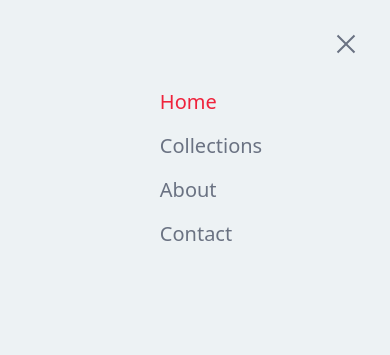
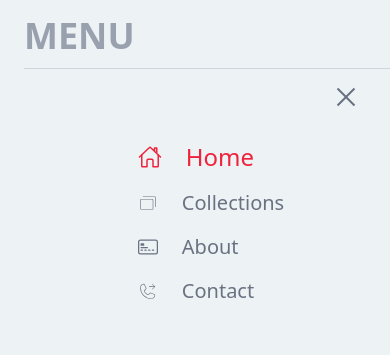
Before and after one commit to secondAfzaalAccount/FrontendUserLogo, a React (Vite) app: page / in a window 390 px wide. Both pictures are taken after a click on the element 367 px from the left and 34 px from the top of the page. Shown: the top 355 px of the page. Built offline with nearby package versions, Linux system fonts and the light colour scheme.

Commit message:
Your commit message here

```diff
--- a/src/App.jsx
+++ b/src/App.jsx
@@ -1,5 +1,5 @@
-import 'react-toastify/dist/ReactToastify.css';
-import { ToastContainer } from 'react-toastify';
+import "react-toastify/dist/ReactToastify.css";
+import { ToastContainer } from "react-toastify";
 
 import React, { useEffect, useState } from "react";
 import Navbar from "./Components/Navbar";
@@ -16,9 +16,8 @@ import DetailProduct from "./Pages/DetailProduct.jsx";
 import Login from "./Components/Login.jsx";
 import Orders from "./Pages/Orders.jsx";
 import Cart from "./Pages/Cart.jsx";
-import DeliveryAddress from './Pages/DeliveryAddress.jsx';
-
-
+import DeliveryAddress from "./Pages/DeliveryAddress.jsx";
+import { RxDoubleArrowUp } from "react-icons/rx"; //icon
 
 const textColor = "#ef233c"; //main Color
 const bgColor = "#edf2f4"; //background Color
@@ -41,7 +40,16 @@ const App = () => {
         className="mainContainer p-4  sm:p-12 sm:pt-5 flex flex-col justify-start items-center text-sm sm:text-xl w-full min-h-screen bg-[#edf2f4]"
         style={{ "--main-color": textColor, "--bg-color": bgColor }}
       >
-           <ToastContainer position="top-right" />
+        <button
+          onClick={() => window.scrollTo({ top: 0, behavior: "smooth" })}
+          className="topIcon fixed md:hidden bottom-4 right-4 w-[15vw] active:bg-[var(--main-color)] h-[15vw] flex justify-center items-center rounded-full bg-gray-800 text-white shadow-lg hover:scale-105 transition"
+        >
+          <RxDoubleArrowUp size={24} />
+        </button>
+
+        {/* <a href='.Navebar' className='topIcon fixed md:hidden  bottom-4 right-4  w-[15vw] h-[15vw] flex justify-center items-center rounded-full'><RxDoubleArrowUp /></a> */}
+
+        <ToastContainer position="top-right" />
 
         <Navbar />
 
@@ -50,11 +58,11 @@ const App = () => {
           <Route path="/Collections" element={<Collections />}></Route>
           <Route path="/Contact" element={<Contact />}></Route>
           <Route path="/About" element={<AboutUs />}></Route>
-          <Route path="/DetailProduct/:id" element={<DetailProduct/>}></Route>
-          <Route path="/login" element={<Login/>}></Route>
-          <Route path="/Orders" element={<Orders/>}></Route>
-          <Route path="/Cart" element={<Cart/>}></Route>
-          <Route path="/DeliveryAddress" element={<DeliveryAddress/>}></Route>
+          <Route path="/DetailProduct/:id" element={<DetailProduct />}></Route>
+          <Route path="/login" element={<Login />}></Route>
+          <Route path="/Orders" element={<Orders />}></Route>
+          <Route path="/Cart" element={<Cart />}></Route>
+          <Route path="/DeliveryAddress" element={<DeliveryAddress />}></Route>
         </Routes>
 
         <Footer />
--- a/src/Components/Navbar.jsx
+++ b/src/Components/Navbar.jsx
@@ -10,6 +10,10 @@ import { TfiClose } from "react-icons/tfi"; //icon
 import { CgProfile } from "react-icons/cg"; //icon
 import { CiBoxList } from "react-icons/ci"; //icon
 import { TbLogin } from "react-icons/tb"; //icon
+import { PiCardsThin } from "react-icons/pi"; //icon
+import { IoHomeOutline } from "react-icons/io5"; //icon
+import { BsCreditCard2Front } from "react-icons/bs"; //icon
+import { PiPhoneTransferThin } from "react-icons/pi";//icon
 import { useDispatch, useSelector } from "react-redux";
 import { SEARCHINPUT } from "../Features/ProductSlice";
 
@@ -91,11 +95,11 @@ const Navbar = () => {
               <span
                 className={`${
                   profileOptions ? "absolute z-50" : "hidden"
-                } profileOptions div py-4 px-6 rounded-sm flex flex-col gap-2 absolute top-[30%] right-[100%]  `}
+                } profileOptions text-xl font-semibold md:font-medium div py-4 px-4 rounded-sm flex flex-col gap-2 absolute top-[30%] right-[100%]  `}
               >
                 <Link
                   onClick={() => setprofileOptions((prev) => !prev)}
-                  className={` options px-3 py-2 flex gap-4 justify-start items-center rounded-sm pointer-coarse text-balance hover:text-[var(--main-color)]`}
+                  className={` options px-3 py-2 flex gap-4  justify-start items-center rounded-sm pointer-coarse text-balance hover:text-[var(--main-color)]`}
                 >
                   <CgProfile /> Profile
                 </Link>
@@ -157,6 +161,7 @@ const Navbar = () => {
               menu ? "fixed" : "hidden"
             }  w-full h-screen py-4 px-2  absolute top-0 ring-0 bg-[var(--bg-color)] z-1000`}
           >
+            <h1 className="text-4xl font-bold text-gray-400 w-full pb-3 border-b-[1px] border-gray-300">MENU</h1>
             <div className="flex flex-col  w-full  ">
               <div className="flex justify-end items-end w-full px-10 py-4 ">
                 <RiCloseLargeFill
@@ -171,45 +176,46 @@ const Navbar = () => {
                   to={"/"}
                   onClick={() => setmenu((prev) => !prev)}
                   className={`${
-                    location.pathname === "/" ? "text-[var(--main-color)]" : ""
-                  } hover:text-black`}
+                    location.pathname === "/" ? "text-[var(--main-color)] text-2xl" : ""
+                  } hover:text-black  flex gap-6 justify-center items-center  `}
                 >
-                  Home
+                 <IoHomeOutline /><span>Home</span>
                 </Link>
                 <Link
                   onClick={() => setmenu((prev) => !prev)}
                   to={"/Collections"}
                   className={`${
                     location.pathname === "/Collections"
-                      ? "text-[var(--main-color)]"
+                      ? "text-[var(--main-color)] text-2xl"
                       : ""
-                  } hover:text-black`}
+                  } hover:text-black flex gap-6 justify-center items-center   `}
                 >
-                  Collections
+                 <PiCardsThin /> <span>Collections</span>
                 </Link>
                 <Link
                   onClick={() => setmenu((prev) => !prev)}
                   to={"/About"}
                   className={`${
                     location.pathname === "/About"
-                      ? "text-[var(--main-color)]"
+                      ? "text-[var(--main-color)] text-2xl"
                       : ""
-                  } hover:text-black`}
+                  } hover:text-black flex gap-6 justify-center items-center `}
                 >
-                  About
+                  <BsCreditCard2Front /><span>About</span>
                 </Link>
                 <Link
                   onClick={() => setmenu((prev) => !prev)}
                   to={"/Contact"}
                   className={`${
                     location.pathname === "/Contact"
-                      ? "text-[var(--main-color)]"
+                      ? "text-[var(--main-color)] text-2xl"
                       : ""
-                  } hover:text-black`}
+                  } hover:text-black  flex gap-6 justify-center items-center  `}
                 >
-                  Contact
+                 <PiPhoneTransferThin /> <span>Contact</span>
                 </Link>
               </div>
+
             </div>
           </div>
         </div>
--- a/src/Components/ProductDisplay.jsx
+++ b/src/Components/ProductDisplay.jsx
@@ -4,9 +4,16 @@ import { Link } from "react-router-dom";
 
 //product card----------------------
 
-const ProductDisplay = ({  id,  name,  price,  description,  category,  image,  quantity,  bestSeller,}) => {
-
-
+const ProductDisplay = ({
+  id,
+  name,
+  price,
+  description,
+  category,
+  image,
+  quantity,
+  bestSeller,
+}) => {
   return (
     <div className="max-w-sm w-full  rounded-2xl shadow-md overflow-hidden border hover:shadow-lg transition duration-300 p-4">
       <div className="w-full h-48  flex items-center justify-center overflow-hidden rounded-lg">
@@ -19,13 +26,13 @@ const ProductDisplay = ({  id,  name,  price,  description,  category,  image,
 
       <div className="mt-4">
         <div className="flex justify-between items-start">
-          <h2 className="text-sm font-semibold text-gray-800 h-14 overflow-hidden ">
+          <h2 className="text-base font-medium text-gray-900 truncate">
             {name}
           </h2>
         </div>
 
         <div className="mt-4 flex flex-col md:flex-row gap-2 justify-between  items-center">
-          <span className="text-md font-semiboldbold font-[LoginFont] ">
+          <span className="text-lg font-semibold text-[var(--main-color)] tracking-wide">
             Rs.{Math.floor(price)}/-
           </span>
 
--- a/src/Pages/Home.jsx
+++ b/src/Pages/Home.jsx
@@ -14,8 +14,9 @@ const Home = () => {
           </h1>
           <h2></h2>
         </div>
+
         {/* ⬅➡️ right */}
-        <div></div>
+        <div ></div>
       </div>
 
       {/* Latest Collections---------------- */}
--- a/src/index.css
+++ b/src/index.css
@@ -56,6 +56,7 @@ input[type='number'] {
 }
 
 
+/* user option */
 .profileOptions{
 background: rgba(255, 255, 255, 0);
 border-radius: 16px;
@@ -63,6 +64,7 @@ box-shadow: 0 4px 30px rgba(0, 0, 0, 0.1);
 backdrop-filter: blur(3.3px);
 -webkit-backdrop-filter: blur(3.3px);
 border: 1px solid rgba(255, 255, 255, 0.95);
+backdrop-filter: blur(10px);
 }
 .options:hover{
 background: rgba(255, 255, 255, 0.19);
@@ -72,3 +74,12 @@ backdrop-filter: blur(19px);
 -webkit-backdrop-filter: blur(19px);
 border: 1px solid rgba(255, 255, 255, 0.42);
 }
+/* user option */
+.topIcon{
+background: rgba(255, 255, 255, 0);
+box-shadow: 0 4px 30px rgba(0, 0, 0, 0.1);
+backdrop-filter: blur(3.3px);
+-webkit-backdrop-filter: blur(3.3px);
+border: 1px solid rgba(255, 255, 255, 0.95);
+backdrop-filter: blur(10px);
+}
```
